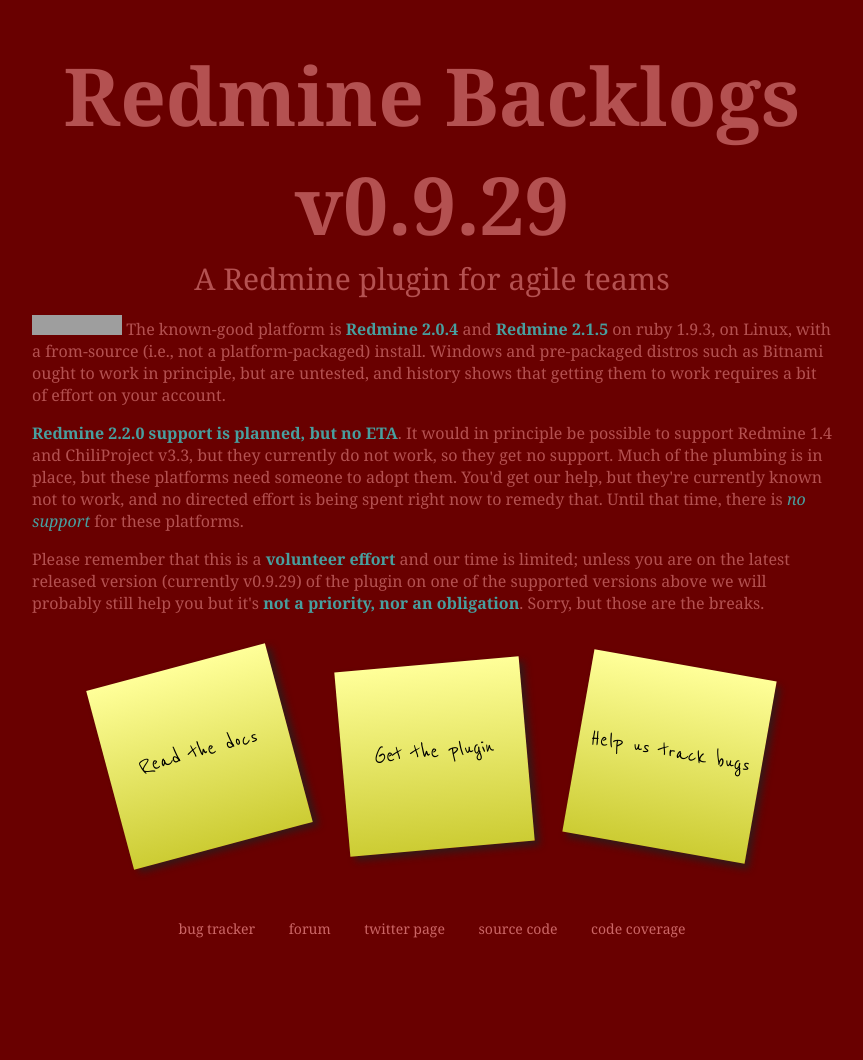
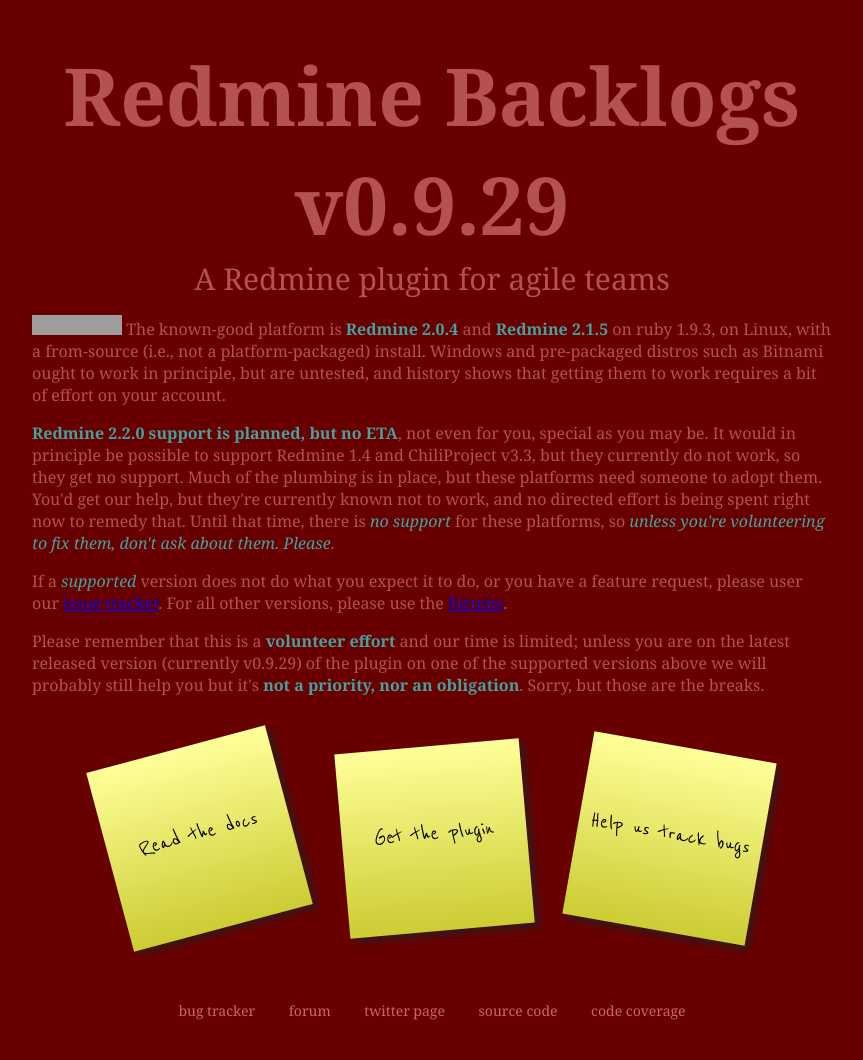
Before and after one commit to backlogs/www, a Jekyll site: the page built from index.html, in a window 1280 px wide. Shown: the whole page, without its empty margins (208-1071 px from the left). Built offline with Jekyll 4.4.1, drawn with Linux system fonts in a browser that asks for light colours; before the commit the page ends 978 px from its top, so only the background shows below that; grey boxes are pictures that could not be loaded.

Commit message:
no support means no support. No ETA means no ETA. This is simple, people

```diff
--- a/index.html
+++ b/index.html
@@ -134,8 +134,9 @@ title: Home
     src="https://secure.travis-ci.org/backlogs/redmine_backlogs.png?branch=master"/></a>
     The known-good platform is <b>Redmine 2.0.4</b> and <b>Redmine 2.1.5</b> on ruby
     1.9.3, on Linux, with a from-source (i.e., not a platform-packaged) install. Windows and pre-packaged distros such as Bitnami ought to work in principle, but are untested, and history shows that getting them to work requires a bit of effort on your account.</p>
-    <p><b>Redmine 2.2.0 support is planned, but no ETA</b>. It would in principle be possible to support Redmine 1.4 and ChiliProject v3.3, but they currently do not work, so they get no support. Much of the plumbing is in place, but these platforms need
-    someone to adopt them. You'd get our help, but they're currently known not to work, and no directed effort is being spent right now to remedy that. Until that time, there is <i>no support</i> for these platforms.</p>
+    <p><b>Redmine 2.2.0 support is planned, but no ETA</b>, not even for you, special as you may be. It would in principle be possible to support Redmine 1.4 and ChiliProject v3.3, but they currently do not work, so they get no support. Much of the plumbing is in place, but these platforms need
+    someone to adopt them. You'd get our help, but they're currently known not to work, and no directed effort is being spent right now to remedy that. Until that time, there is <i>no support</i> for these platforms, so <i>unless you're volunteering to fix them, don't ask about them. Please</i>.</p>
+    <p>If a <i>supported</i> version does not do what you expect it to do, or you have a feature request, please user our <a href="https://github.com/backlogs/redmine_backlogs/issues">issue tracker</a>. For all other versions, please use the <a href="http://forum.redminebacklogs.net/">forums</a>.
     <p>Please remember that this is a <b>volunteer effort</b> and our time is limited; unless you are on the latest released version (currently {% include version.html %}) of the plugin on one of the supported versions above we will probably still help you but it's <b>not a priority, nor an obligation</b>. Sorry, but those are the breaks.</p>
 
     <div id="links">
```
